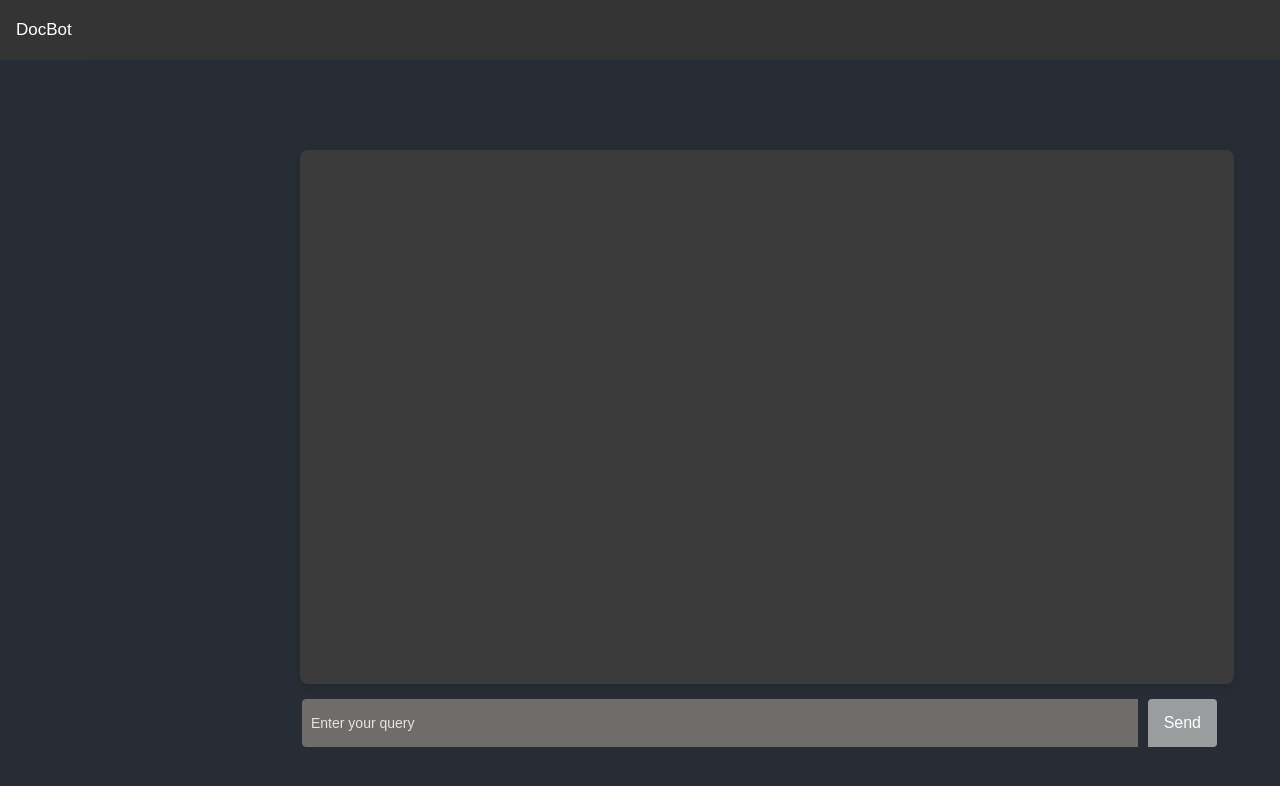
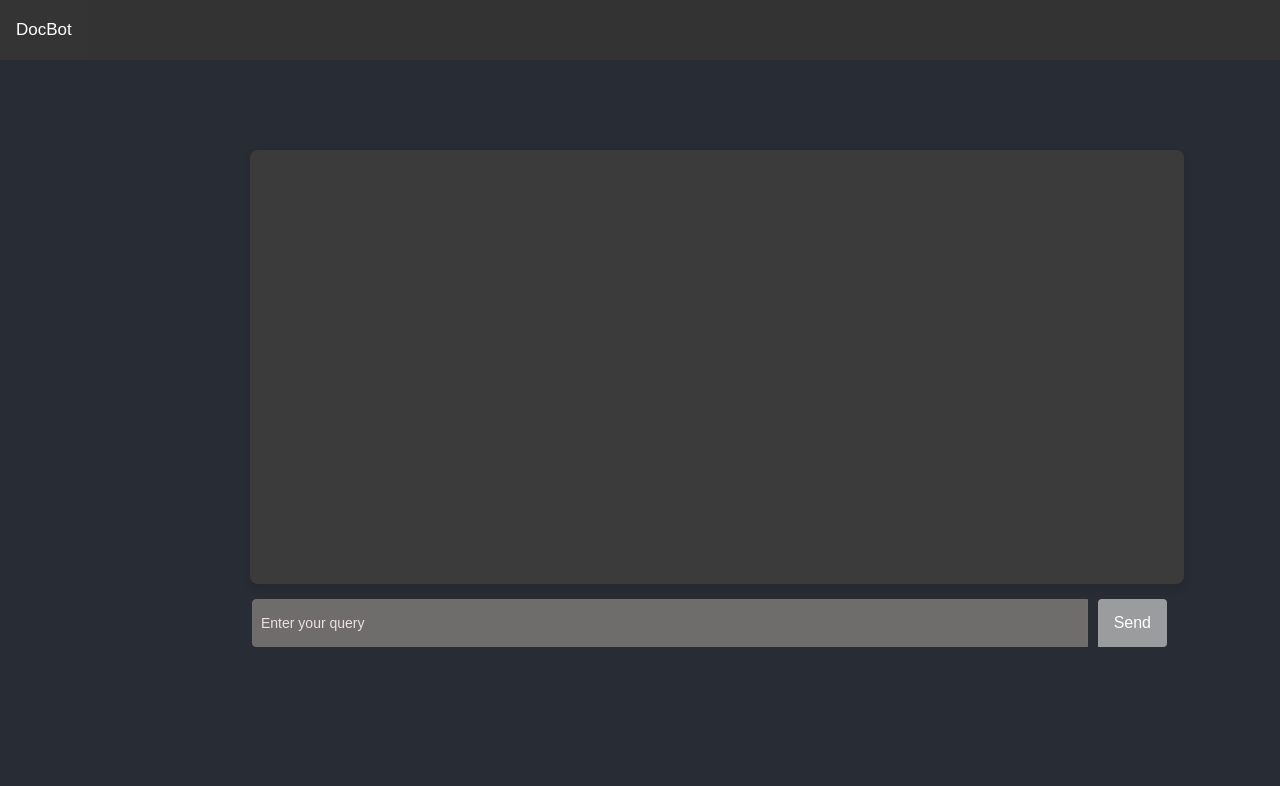
Before and after one commit to ashvinalex/Medical-Chatbot-UI, a React (Create React App) app: page / in a window 1280 px wide. Shown: the top 786 px of the page. Built offline with nearby package versions, Linux system fonts and the light colour scheme.

Commit message:
changes to css for container

```diff
--- a/src/Chatbot.css
+++ b/src/Chatbot.css
@@ -3,9 +3,9 @@
 .chatbot-container {
     position: absolute;
     width: 900px;
-    height:500px;
+    height:400px;
     top:150px;
-    left:300px;
+    left:250px;
     margin: auto;
     border: 1px solid #63636300;
     border-radius: 8px;
@@ -16,7 +16,7 @@
 
   }
   .chatbot-messages {
-    height: 500px;
+    height: 400px;
     color: #f5eded;
     overflow-y: scroll;
     padding: 8px;
```
